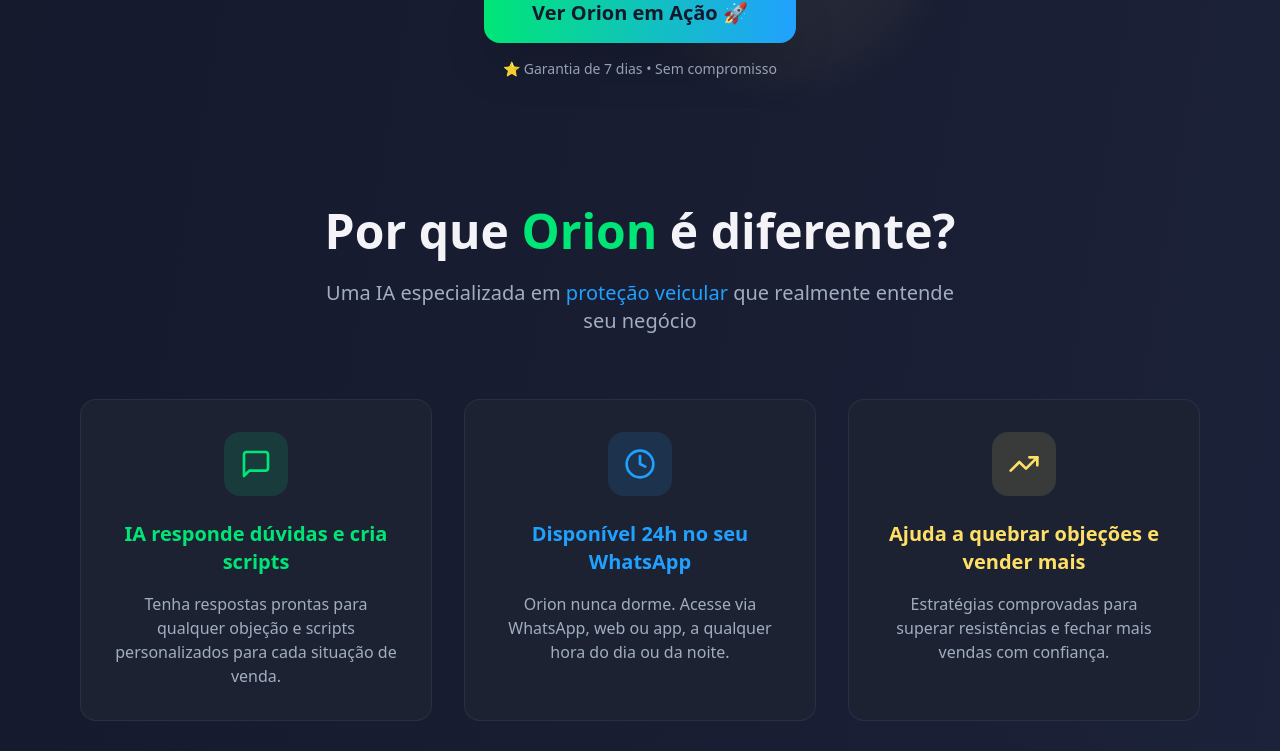
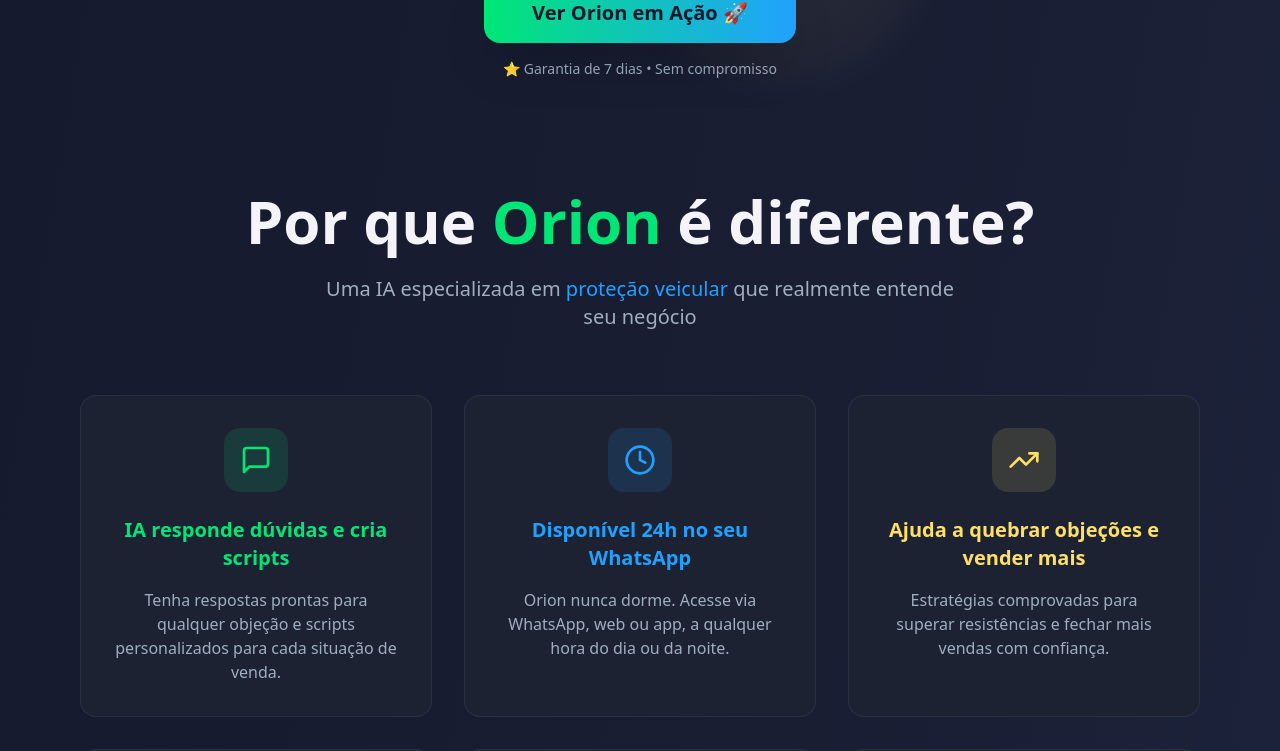
Before and after one commit to spolistoreoficial-max/consultorce, a React (Vite) app: page / in a window 1280 px wide. Shown: the part 1020-1771 px from the top of the page. Built offline with nearby package versions, Linux system fonts and the light colour scheme.

Commit message:
Aumentar fonte do título e subir seção

```diff
--- a/src/components/Differentials.tsx
+++ b/src/components/Differentials.tsx
@@ -43,11 +43,11 @@ const Differentials = () => {
 
 
   return (
-    <section id="differentials" className="py-12 px-4">
+    <section id="differentials" className="py-8 px-4">
       <div className="container mx-auto max-w-6xl">
         {/* Differentials */}
         <div className="text-center mb-16">
-          <h2 className="text-2xl md:text-3xl lg:text-5xl font-bold mb-4 md:mb-6 px-4">
+          <h2 className="text-3xl md:text-4xl lg:text-6xl font-bold mb-4 md:mb-6 px-4">
             Por que <span className="text-[#00e676]">Orion</span> é diferente?
           </h2>
           <p className="text-lg md:text-xl text-[#a0aec0] max-w-2xl mx-auto px-4">
```
